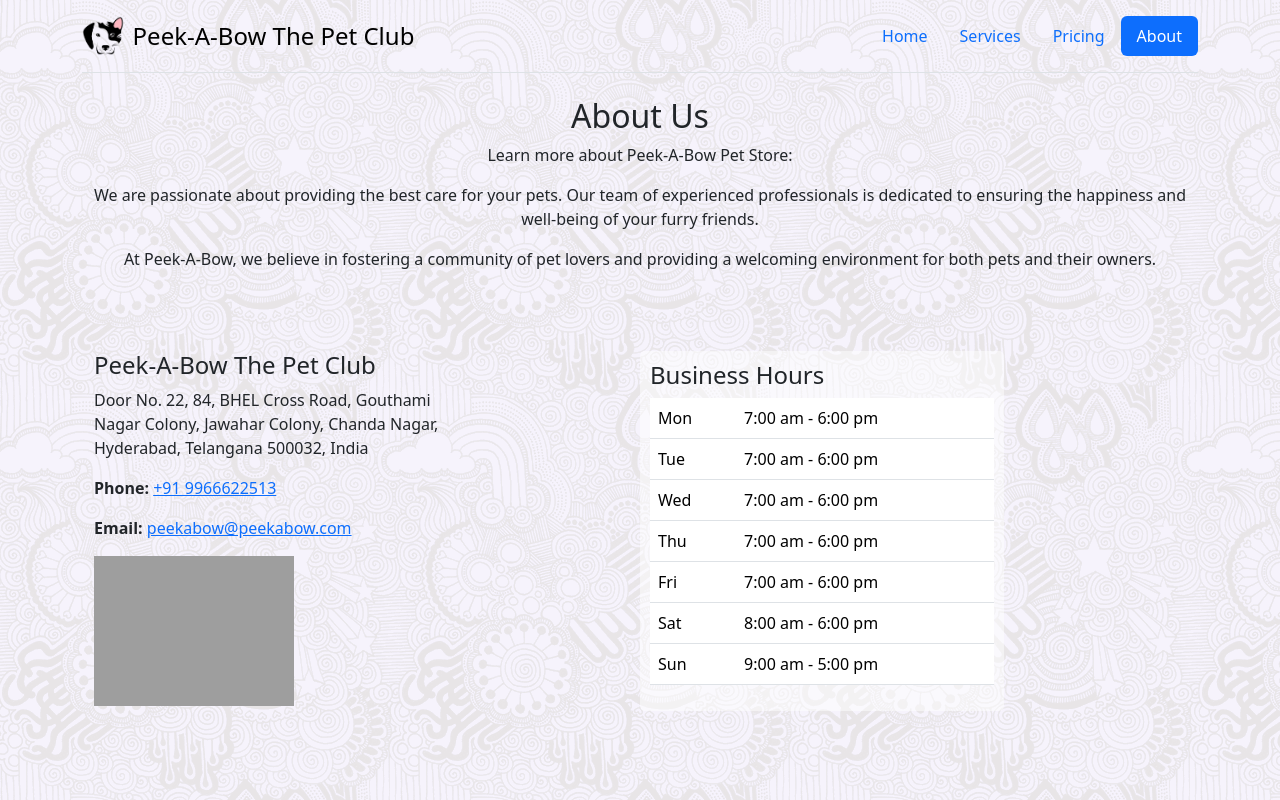
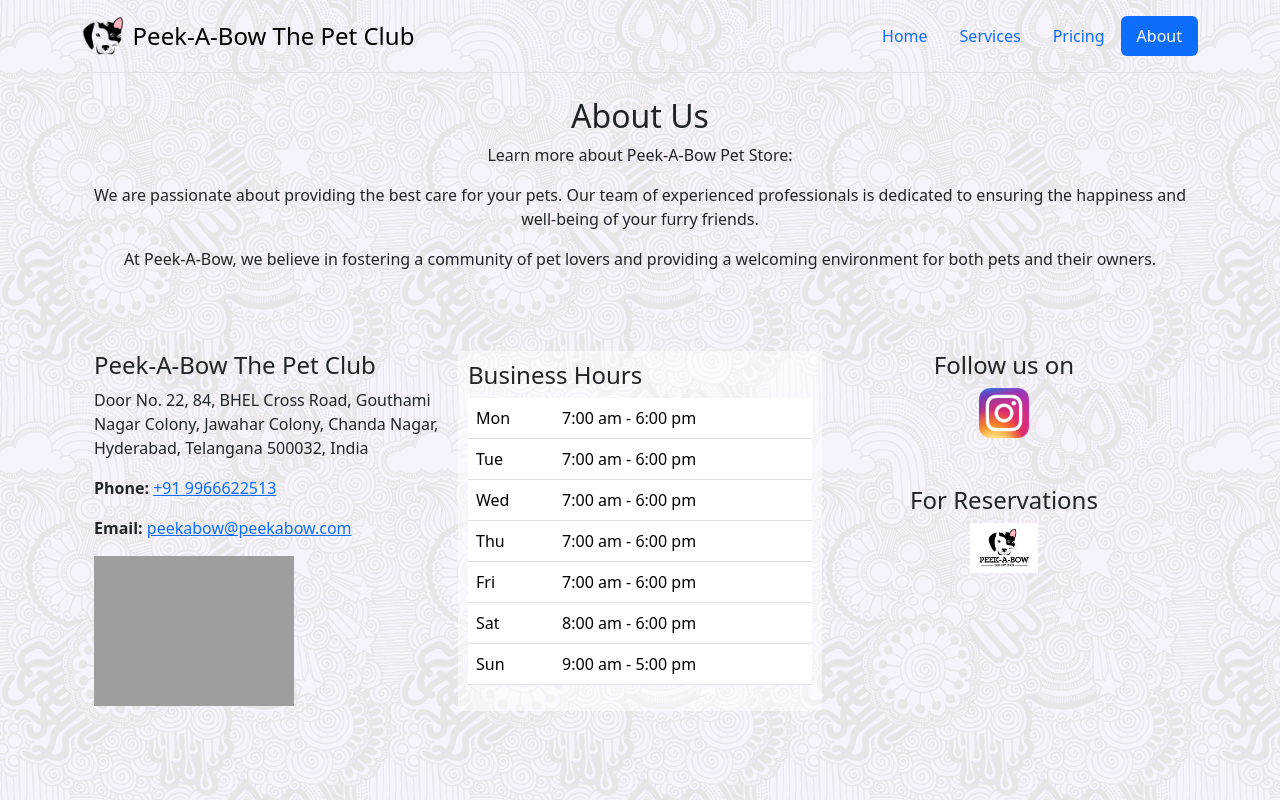
Before and after one commit to tejanarra/peekabow, a plain HTML site: page About.html in a window 1280 px wide. Drawn offline with nearby package versions, Linux system fonts and the light colour scheme; grey boxes are pictures that could not be loaded.

Commit message:
about commit

```diff
--- a/About.html
+++ b/About.html
@@ -78,6 +78,8 @@
                             </address>
                         </div>
                     </div>
+
+
                     <!-- Business Hours Widget -->
                     <div class="col-md-4 ">
                         <div class="widget clearfix business-hours">
@@ -116,6 +118,21 @@
                             </table>
                         </div>
                     </div>
+
+                    <div class="col-md-4 ">
+                        <div class="widget clearfix d-flex justify-content-center align-items-center" style="flex-direction: column;">
+                        <h4>Follow us on</h4>
+                        <a href="https://www.instagram.com/Peekabowpetclub/">
+                            <img src="assets/Instagram_icon.png.webp" alt="Instagram" height="50rem">
+                        </a>
+
+                        <h4 style="margin-top: 3rem;">For Reservations</h4>
+                        <a href="https://crm.geteasysoftware.com/peekabow_pet/qr/index.php?branch_id=UzN4eE9JUEUzaUltOERvTTJKVVNGUT09">
+                            <img src="assets/peekabow-original.jpg" alt="Instagram" height="50rem">
+                        </a>
+
+                    </div>
+                    </div>
                 </div>
             </div>
 
```
Also changed, not shown: assets/Instagram_icon.png.webp (added).
